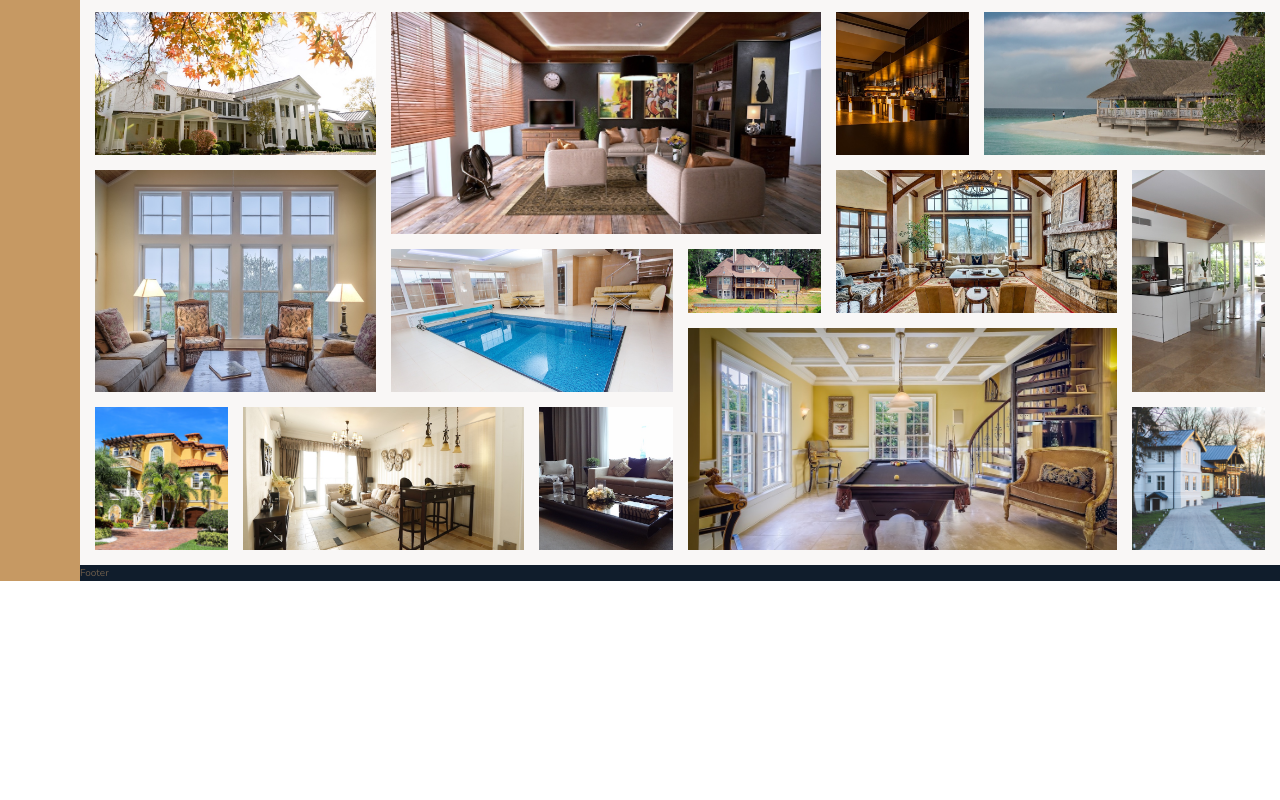
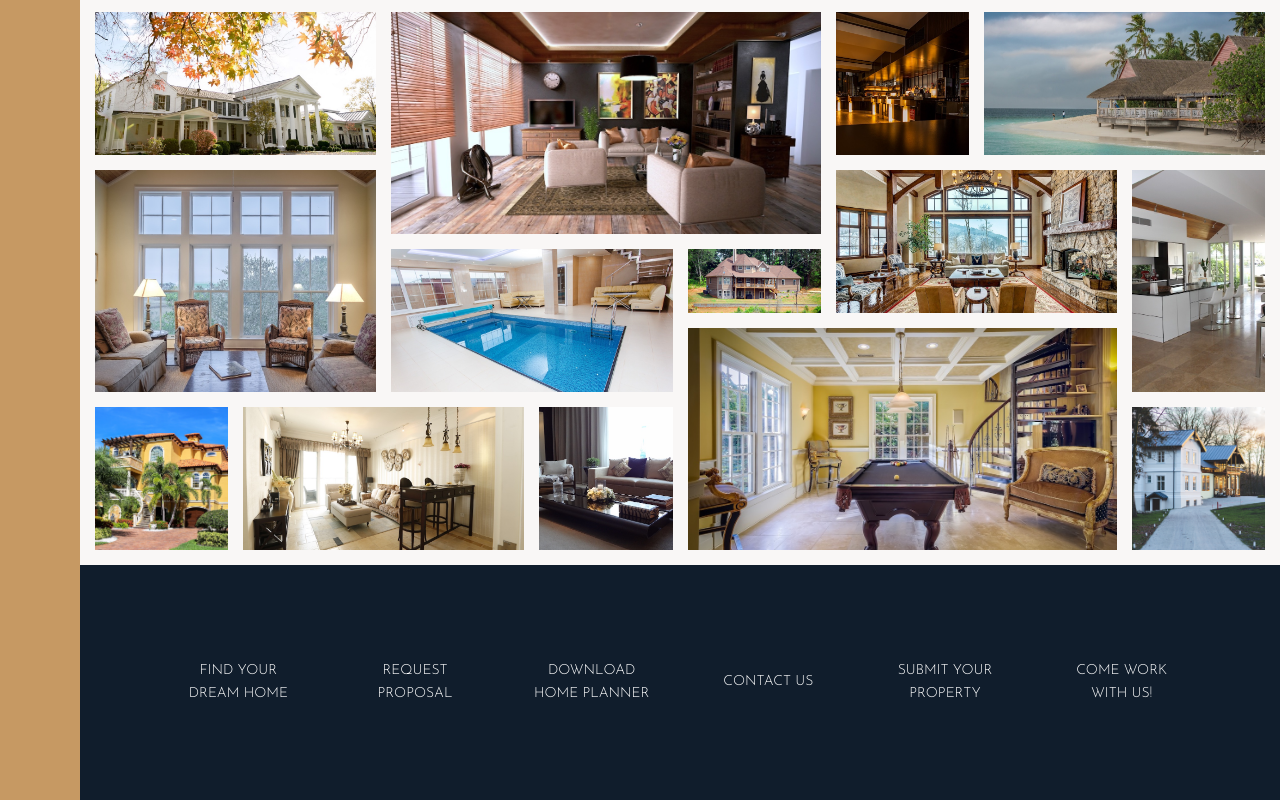
Before and after one commit to AllenLiu7/real_estate_website--css_practice, a website: page index.html in a window 1280 px wide. Shown: the part 3032-3832 px from the top of the page. Before the commit the page ends 3613 px from the top, so only its background shows below. Drawn offline with nearby package versions, Linux system fonts and the light colour scheme.

Commit message:
finished footer

```diff
--- a/index.html
+++ b/index.html
@@ -342,7 +342,15 @@
     </section>
 
     <footer class="footer">
-      Footer
+     <ul class="nav">
+      <li class="nav__item"><a href="#" class="nav__link">Find your dream home</a></li>
+      <li class="nav__item"><a href="#" class="nav__link">Request proposal</a></li>
+      <li class="nav__item"><a href="#" class="nav__link">Download home planner</a></li>
+      <li class="nav__item"><a href="#" class="nav__link">Contact us</a></li>
+      <li class="nav__item"><a href="#" class="nav__link">Submit your property</a></li>
+      <li class="nav__item"><a href="#" class="nav__link">Come work with us!</a></li>
+     </ul>
+
     </footer>
   </body>
 </html>
--- a/sass/_footer.scss
+++ b/sass/_footer.scss
@@ -1,4 +1,33 @@
 .footer {
   background-color: $color-secondary;
   grid-column: full-start/full-end;
+  padding: 8rem;
 }
+
+.nav {
+  list-style: none;
+
+  display: grid;
+  grid-template-columns: repeat(auto-fit, minmax(15rem, 1fr));
+  grid-gap: 2rem;
+  align-items: center;
+
+  &__link:link,
+  &__link:visited {
+    font-size: 1.4rem;
+    color: #fff;
+    text-decoration: none;
+    font-family: $font-display;
+    text-transform: uppercase;
+    text-align: center;
+    padding: 1.5rem;
+    display: block;
+    transition: all 0.2s;
+  }
+
+  &__link:hover,
+  &__link:active {
+    background-color: rgba(#fff, 0.05);
+    transform: translateY(-3px);
+  }
+}
```
Also changed, not shown: css/style.css.
